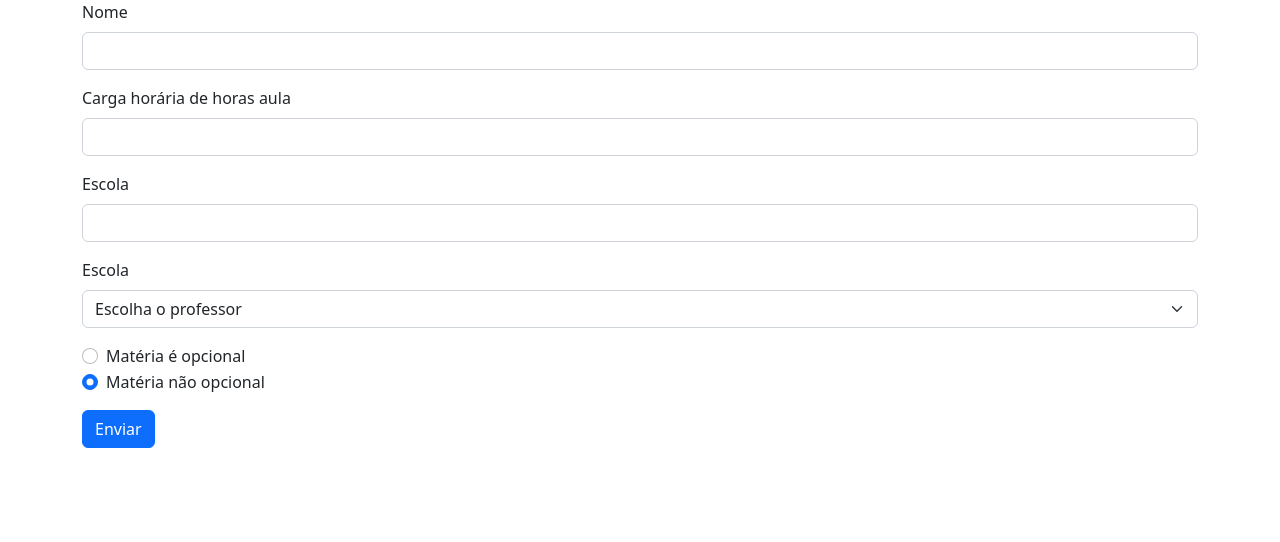
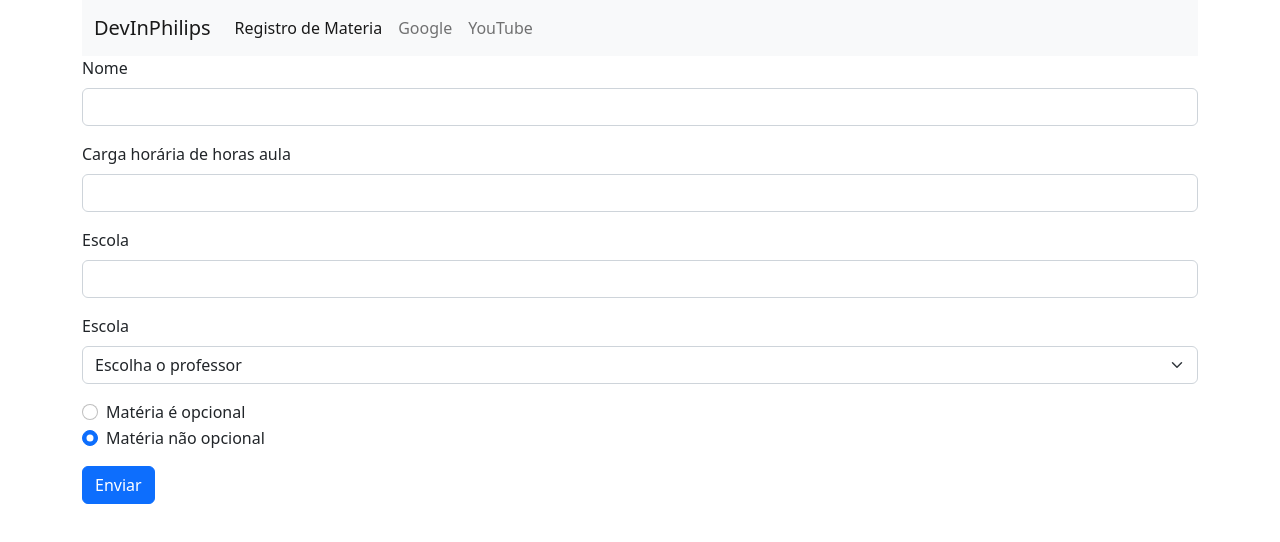
Before and after one commit to AntonioSabino/dev-in-philips-exercicios, an Angular app in the folder exercicios-semana9/: page /registro-materia in a window 1280 px wide. Shown: the top 542 px of the page. Built offline with nearby package versions, Linux system fonts and the light colour scheme.

Commit message:
Ex 3 - criação do componente navbar

```diff
--- a/exercicios-semana9/src/app/app.component.html
+++ b/exercicios-semana9/src/app/app.component.html
@@ -1 +1,4 @@
-<router-outlet></router-outlet>
+<div class="container">
+  <app-navbar></app-navbar>
+  <router-outlet></router-outlet>
+</div>
--- a/exercicios-semana9/src/app/app.module.ts
+++ b/exercicios-semana9/src/app/app.module.ts
@@ -6,6 +6,7 @@ import { AppComponent } from './app.component';
 import { FormComponent } from './components/form/form.component';
 import { ButtonComponent } from './components/button/button.component';
 import { RegistroMateriaComponent } from './pages/registro-materia/registro-materia.component';
+import { NavbarComponent } from './components/navbar/navbar.component';
 
 @NgModule({
   declarations: [
@@ -13,6 +14,7 @@ import { RegistroMateriaComponent } from './pages/registro-materia/registro-mate
     FormComponent,
     ButtonComponent,
     RegistroMateriaComponent,
+    NavbarComponent,
   ],
   imports: [BrowserModule, AppRoutingModule],
   providers: [],
--- /dev/null
+++ b/exercicios-semana9/src/app/components/navbar/navbar.component.html
@@ -0,0 +1,38 @@
+<nav class="navbar navbar-expand-lg bg-light">
+  <div class="container-fluid">
+    <a class="navbar-brand" href="#">DevInPhilips</a>
+    <button
+      class="navbar-toggler"
+      type="button"
+      data-bs-toggle="collapse"
+      data-bs-target="#navbarNavDropdown"
+      aria-controls="navbarNavDropdown"
+      aria-expanded="false"
+      aria-label="Toggle navigation"
+    >
+      <span class="navbar-toggler-icon"></span>
+    </button>
+    <div class="collapse navbar-collapse" id="navbarNavDropdown">
+      <ul class="navbar-nav">
+        <li class="nav-item">
+          <a
+            class="nav-link active"
+            aria-current="page"
+            href="/registro-materia"
+            >Registro de Materia</a
+          >
+        </li>
+        <li class="nav-item">
+          <a
+            class="nav-link"
+            href="https://www.google.com.br/?safe=active&ssui=on"
+            >Google</a
+          >
+        </li>
+        <li class="nav-item">
+          <a class="nav-link" href="https://www.youtube.com/">YouTube</a>
+        </li>
+      </ul>
+    </div>
+  </div>
+</nav>
--- a/exercicios-semana9/src/app/pages/registro-materia/registro-materia.component.html
+++ b/exercicios-semana9/src/app/pages/registro-materia/registro-materia.component.html
@@ -1,3 +1 @@
-<div class="container">
-  <app-form></app-form>
-</div>
+<app-form></app-form>
```
Also changed, not shown: exercicios-semana9/src/app/components/navbar/navbar.component.ts (added, +10 -0 lines), exercicios-semana9/src/app/components/navbar/navbar.component.css (added), 1 other file (tests, documents, lock files or other folders).
